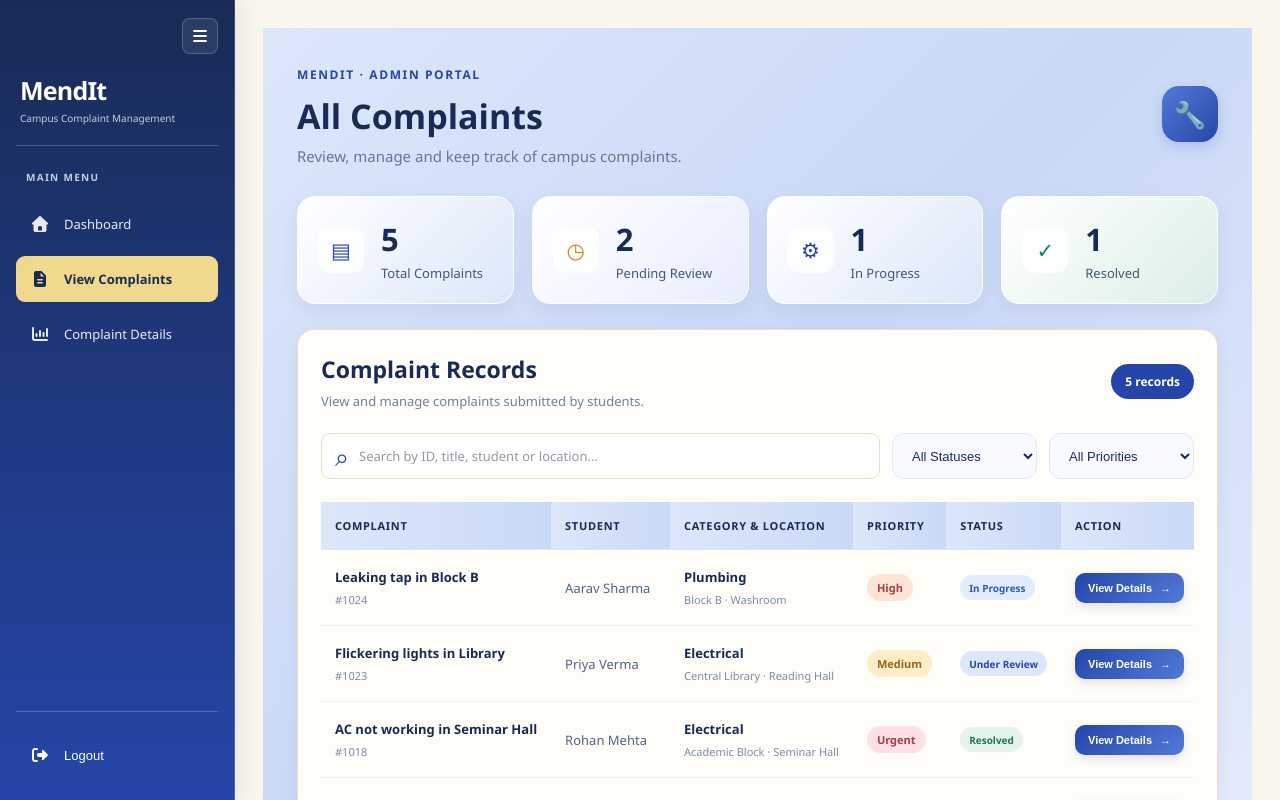
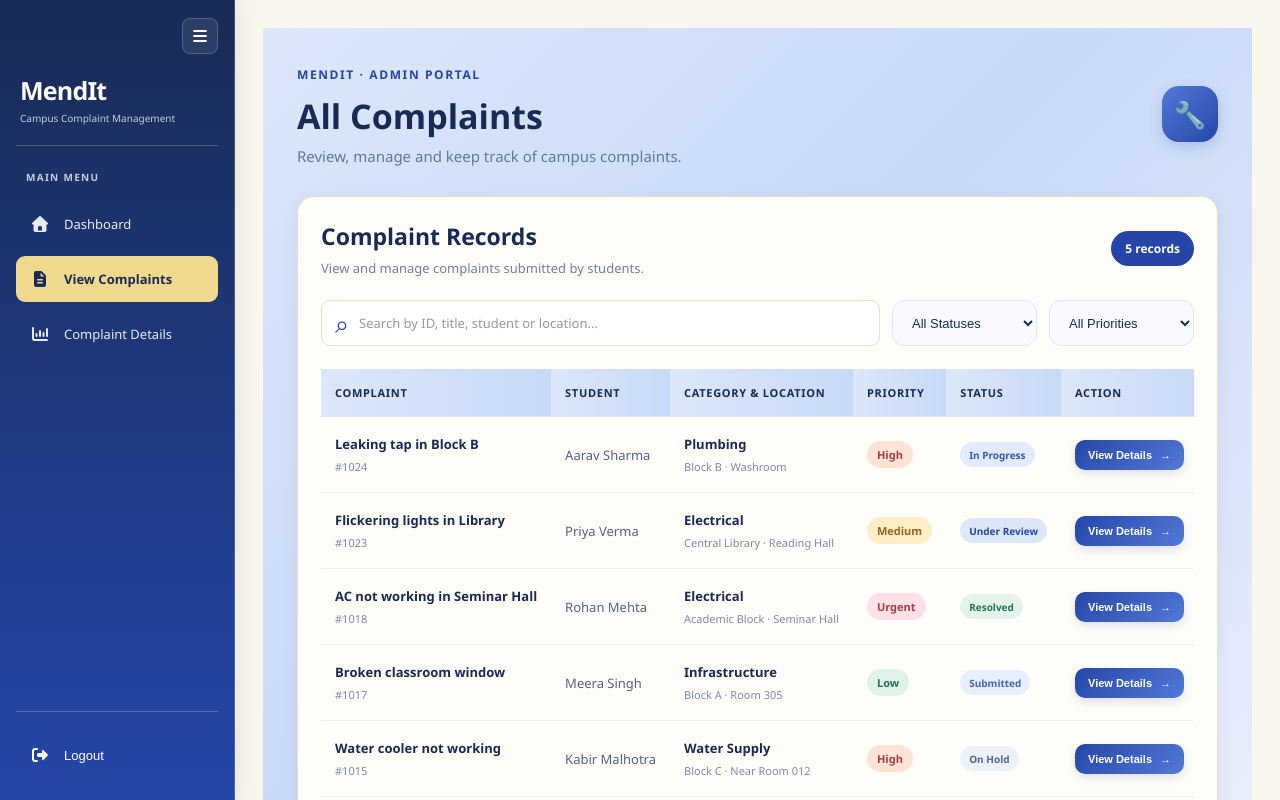
Before and after one commit to jahnvirattan/MendIt, a React app in the folder frontend/: page /admin/complaints in a window 1280 px wide. Shown: the top 800 px of the page. Built offline with nearby package versions, Linux system fonts and the light colour scheme; the HTML template or start-up script is replaced by a standard one.

Commit message:
Update admin complaints page

```diff
--- a/frontend/src/pages/Admin/AllComplaints.jsx
+++ b/frontend/src/pages/Admin/AllComplaints.jsx
@@ -98,17 +98,6 @@ function AllComplaints() {
     });
   }, [complaints, searchTerm, statusFilter, priorityFilter]);
 
-  const pendingCount = complaints.filter((complaint) =>
-    ["SUBMITTED", "UNDER_REVIEW"].includes(complaint.status)
-  ).length;
-
-  const inProgressCount = complaints.filter(
-    (complaint) => complaint.status === "IN_PROGRESS"
-  ).length;
-
-  const resolvedCount = complaints.filter(
-    (complaint) => complaint.status === "RESOLVED"
-  ).length;
 
   const formatStatus = (status) =>
     status.replaceAll("_", " ").toLowerCase().replace(/\b\w/g, (letter) =>
@@ -136,39 +125,7 @@ function AllComplaints() {
         <div className="admin-header-icon">🔧</div>
       </header>
 
-      <section className="complaint-stats">
-        <div className="complaint-stat-card stat-total">
-          <span className="stat-icon">▤</span>
-          <div>
-            <h2>{complaints.length}</h2>
-            <p>Total Complaints</p>
-          </div>
-        </div>
 
-        <div className="complaint-stat-card stat-pending">
-          <span className="stat-icon">◷</span>
-          <div>
-            <h2>{pendingCount}</h2>
-            <p>Pending Review</p>
-          </div>
-        </div>
-
-        <div className="complaint-stat-card stat-progress">
-          <span className="stat-icon">⚙</span>
-          <div>
-            <h2>{inProgressCount}</h2>
-            <p>In Progress</p>
-          </div>
-        </div>
-
-        <div className="complaint-stat-card stat-resolved">
-          <span className="stat-icon">✓</span>
-          <div>
-            <h2>{resolvedCount}</h2>
-            <p>Resolved</p>
-          </div>
-        </div>
-      </section>
 
       <section className="complaints-list-panel">
         <div className="complaints-list-heading">
```
